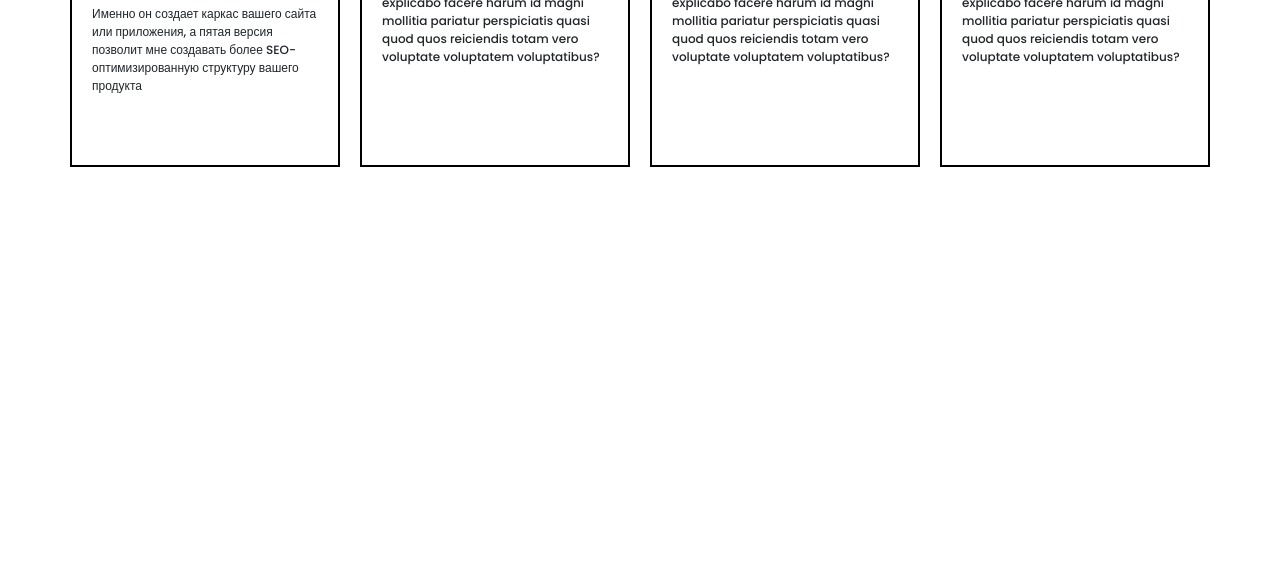
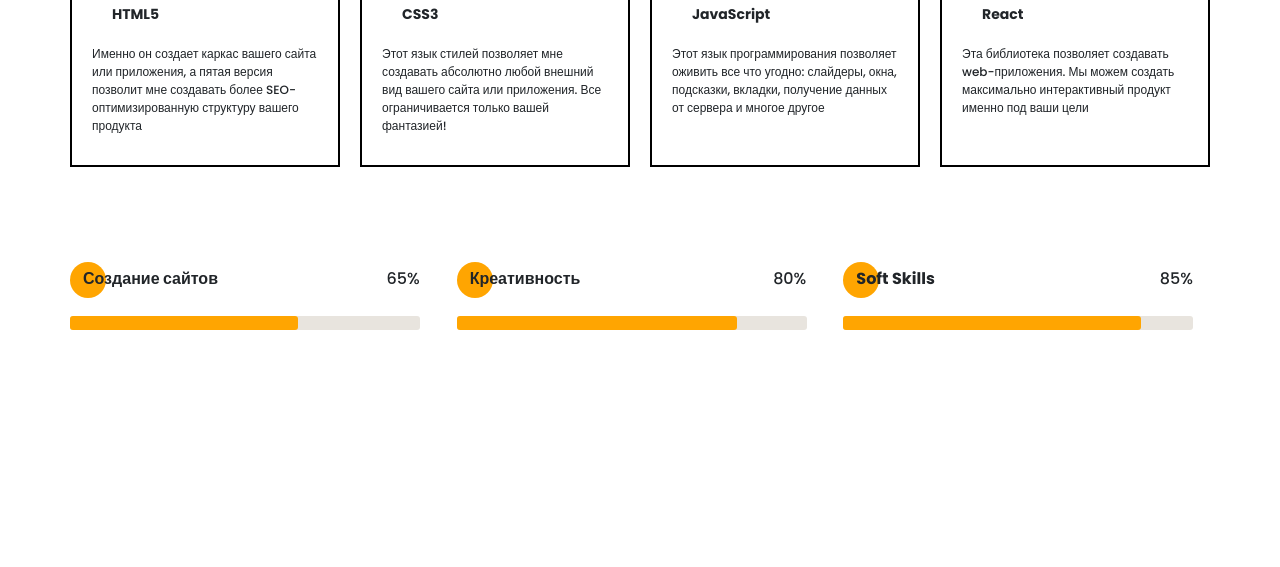
Before and after one commit to IvanMetlitski/Portfolio, a website: page src/index.html in a window 1280 px wide. Shown: the part 2451-3018 px from the top of the page. Before the commit the page ends 2618 px from the top, so only its background shows below. Drawn offline with Linux system fonts and the light colour scheme.

Commit message:
skill toddler

```diff
--- a/src/index.html
+++ b/src/index.html
@@ -206,19 +206,44 @@
                     <p class="skills__wrapper-text title_fz12">Именно он создает каркас вашего сайта или приложения, а пятая версия позволит мне создавать более SEO-оптимизированную структуру вашего продукта</p>
                 </div>
                 <div class="skills__wrapper-item">
-                    <div class="skills__wrapper-img"></div>
-                    <div class="title title_fz14">HTML5</div>
-                    <p class="skills__wrapper-text title_fz12">Lorem ipsum dolor sit amet, consectetur adipisicing elit. Debitis, distinctio ducimus ea excepturi explicabo facere harum id magni mollitia pariatur perspiciatis quasi quod quos reiciendis totam vero voluptate voluptatem voluptatibus?</p>
+                    <div class="skills__wrapper-img"><img src="icons/skills/css3.svg" alt="css"></div>
+                    <div class="title title_fz14">CSS3</div>
+                    <p class="skills__wrapper-text title_fz12">Этот язык стилей позволяет мне создавать абсолютно любой внешний вид вашего сайта или приложения. Все ограничивается только вашей фантазией!</p>
                 </div>
                 <div class="skills__wrapper-item">
-                    <div class="skills__wrapper-img"></div>
-                    <div class="title title_fz14">HTML5</div>
-                    <p class="skills__wrapper-text title_fz12">Lorem ipsum dolor sit amet, consectetur adipisicing elit. Debitis, distinctio ducimus ea excepturi explicabo facere harum id magni mollitia pariatur perspiciatis quasi quod quos reiciendis totam vero voluptate voluptatem voluptatibus?</p>
+                    <div class="skills__wrapper-img"><img src="icons/skills/js.svg" alt="js"></div>
+                    <div class="title title_fz14">JavaScript</div>
+                    <p class="skills__wrapper-text title_fz12">Этот язык программирования позволяет оживить все что угодно: слайдеры, окна, подсказки, вкладки, получение данных от сервера и многое другое</p>
                 </div>
                 <div class="skills__wrapper-item">
-                    <div class="skills__wrapper-img"></div>
-                    <div class="title title_fz14">HTML5</div>
-                    <p class="skills__wrapper-text title_fz12">Lorem ipsum dolor sit amet, consectetur adipisicing elit. Debitis, distinctio ducimus ea excepturi explicabo facere harum id magni mollitia pariatur perspiciatis quasi quod quos reiciendis totam vero voluptate voluptatem voluptatibus?</p>
+                    <div class="skills__wrapper-img"><img src="icons/skills/react.svg" alt="react"></div>
+                    <div class="title title_fz14">React</div>
+                    <p class="skills__wrapper-text title_fz12">Эта библиотека позволяет создавать web-приложения. Мы можем создать максимально интерактивный продукт именно под ваши цели</p>
+                </div>
+            </div>
+
+            <div class="skills__toddler">
+                <div class="skills__toddler-item">
+                    <h4 class="skills__toddler-title">Создание сайтов</h4>
+                    <p class="skills__toddler-text">65%</p>
+                    <div class="skills__toddler-line">
+                        <div class="skills__toddler-line-2" style="width: 65%"></div>
+                    </div>
+
+                </div>
+                <div class="skills__toddler-item">
+                    <h4 class="skills__toddler-title">Креативность</h4>
+                    <p class="skills__toddler-text">80%</p>
+                    <div class="skills__toddler-line">
+                        <div class="skills__toddler-line-2" style="width: 80%"></div>
+                    </div>
+                </div>
+                <div class="skills__toddler-item">
+                    <h4 class="skills__toddler-title">Soft Skills</h4>
+                    <p class="skills__toddler-text">85%</p>
+                    <div class="skills__toddler-line">
+                        <div class="skills__toddler-line-2" style="width: 85%"></div>
+                    </div>
                 </div>
             </div>
         </div>
--- a/src/sass/blocks/_skills.scss
+++ b/src/sass/blocks/_skills.scss
@@ -11,6 +11,49 @@
       width: 270px;
       height: 270px;
       border: solid 2px black;
+      .title {
+        padding: 20px 20px;
+      }
+    }
+  }
+  &__toddler {
+    margin-top: 100px;
+    display: grid;
+    grid-template-columns: repeat(3, 3fr);
+    column-gap: 20px;
+    &-item {
+      position: relative;
+      height: 300px;
+      .skills__toddler-title {
+        display: inline;
+        margin-left: 13px;
+        @include before_circle;
+        &:before {
+          position: absolute;
+          content: '';
+          top: -5px;
+        }
+      }
+      .skills__toddler-text {
+        position: absolute;
+        top: 0;
+        right: 17px;
+      }
+      .skills__toddler-line {
+        position: relative;
+        margin-top: 25px;
+        width: 350px;
+        height: 14px;
+        border-radius: 3px;
+        background-color: #E8E4DE;
+        &-2 {
+          position: absolute;
+          background-color: $main-color;
+          height: 14px;
+          border-radius: 3px;
+          width: 30px;
+        }
+      }
     }
   }
 }
```
Also changed, not shown: src/sass/style.css, 1 other file.
